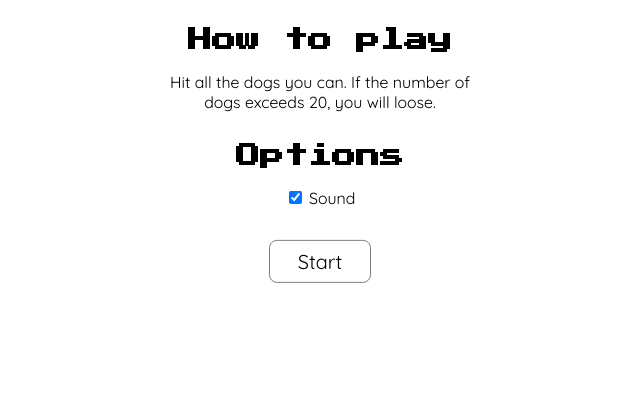
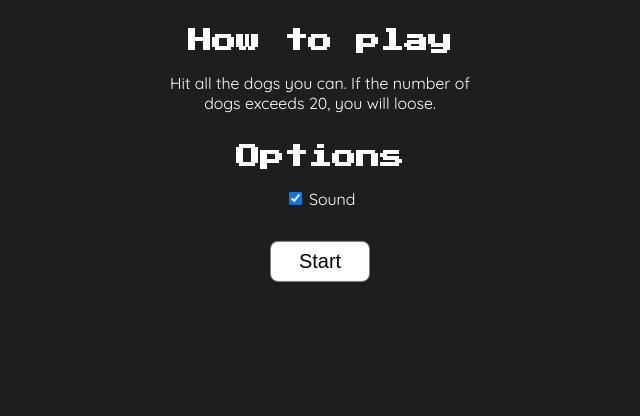
Before and after one commit to artolajon/bonk-game, a plain HTML site: page index.html in a window 1280 px wide. Shown: the part 384-800 px from the top of the page, without its empty margins (320-960 px from the left). Drawn offline with Linux system fonts and the light colour scheme.

Commit message:
Dark mode

```diff
--- a/assets/styles/style.css
+++ b/assets/styles/style.css
@@ -9,9 +9,11 @@
 
 body{
     margin: 0;
+    background-color: #1e1e1e;
 }
-*{
+*:not(button){
     font-family: Quicksand;
+    color: white;
 }
 h1, h2{
     font-family: PressStart2P;
```
